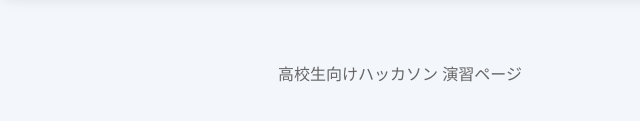
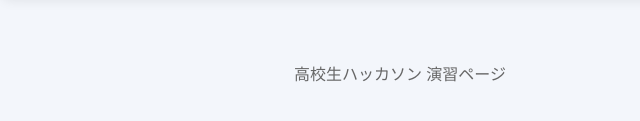
Before and after one commit to zzzKentaro/web_app_starter, a plain HTML site: page index.html in a window 1280 px wide. Shown: the part 1736-1857 px from the top of the page, 240-880 px from the left. Drawn offline with Linux system fonts and the light colour scheme.

Commit message:
Update index.html

```diff
--- a/index.html
+++ b/index.html
@@ -74,7 +74,7 @@
   </main>
 
   <footer class="site-footer">
-    <p>高校生向けハッカソン 演習ページ</p>
+    <p>高校生ハッカソン 演習ページ</p>
   </footer>
 
   <!-- script.jsを読み込む：動きはJavaScriptに書く -->
```
